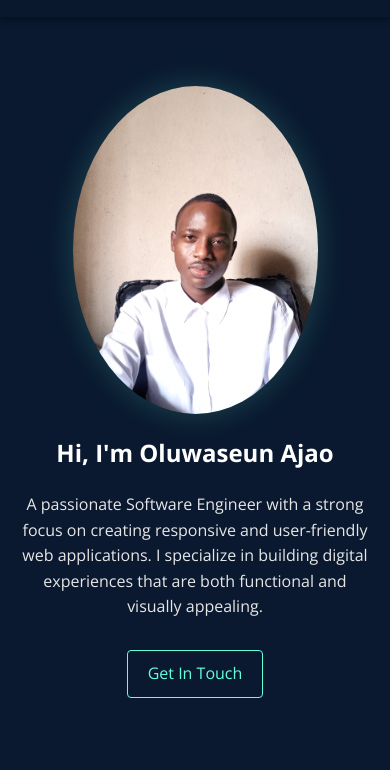
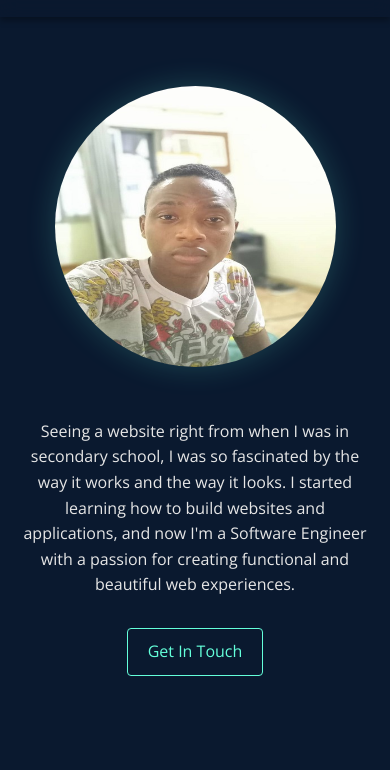
Before and after one commit to Ajayfrizzy/Portfolio_V1, a plain HTML site: page index.html in a window 390 px wide. Shown: the part 74-844 px from the top of the page. Drawn offline with nearby package versions, Linux system fonts and the light colour scheme.

Commit message:
Updated some file

```diff
--- a/asset/css/styles.css
+++ b/asset/css/styles.css
@@ -253,7 +253,7 @@ nav {
 
 /* Hero Section */
 .hero {
-  height: 100vh;
+  /* height: 100vh; */
   background-color: var(--dark-navy);
   padding-top: 10rem;
   position: relative;
@@ -293,12 +293,14 @@ nav {
   opacity: 0;
   transform: scale(0.9);
   animation: fadeInScale 1s forwards 1.2s;
+  padding-bottom: 2rem;
 }
 
 .hero-image img {
-  max-width: 100%;
-  max-height: 70vh;
-  border-radius: 50%;
+  width: 80%;
+  height: 80%;
+  border-radius: 100%;
+  object-fit: cover;
   margin: auto;
   display: block;
   box-shadow: 0 0 30px rgba(100, 255, 218, 0.2);
@@ -965,10 +967,10 @@ button:disabled {
 
 /* Responsive Design */
 @media (max-width: 992px) {
-  .hero {
+  /* .hero {
     height: auto;
     min-height: 50vh;
-  }
+  } */
 
   .hero h1{
     font-size: 1.5rem;
@@ -976,9 +978,6 @@ button:disabled {
 
   .hero p {
     font-size: 1rem;
-  }
-  .hero-image img {
-    height: 50vh;
   }
 
   .about-content {
@@ -1025,6 +1024,7 @@ button:disabled {
   .hero-content {
     flex: 1;
     margin-top: 20px;
+    padding-right: 0;
   }
 
   .nav-links {
@@ -1035,20 +1035,6 @@ button:disabled {
     display: block;
   }
 
-  .hero-content{
-    padding-right: 0;
-  }
-
-  .hero {
-    height: auto;
-    min-height: 50vh;
-  }
-
-  .hero img {
-    height: 100%;
-    width: 70%;
-  }
-
   .project-card {
     width: 80%;
 }
--- a/index.html
+++ b/index.html
@@ -52,17 +52,17 @@
     <section class="hero">
       <div class="container hero-container">
         <div class="hero-content">
-          <h1>Hi, I'm Oluwaseun Ajao</h1>
+          <!-- <h1>Hi, I'm Oluwaseun Ajao</h1> -->
           <p>
-            A passionate Software Engineer with a strong focus on creating
-            responsive and user-friendly web applications. I specialize in
-            building digital experiences that are both functional and visually
-            appealing.
+           Seeing a website right from when I was in secondary school, I was so
+            fascinated by the way it works and the way it looks. I started learning how to build
+            websites and applications, and now I'm a Software Engineer with a
+            passion for creating functional and beautiful web experiences.
           </p>
           <a href="#contact" class="btn">Get In Touch</a>
         </div>
         <div class="hero-image">
-          <img src="/asset/img/my_picture.jpg" alt="My Portrait" />
+          <img src="/asset/img/my_picture_2.jpg" alt="My Portrait" />
         </div>
       </div>
     </section>
```
Also changed, not shown: asset/img/my_picture_2.jpg (added), asset/img/my_picture_3.jpg (added).
